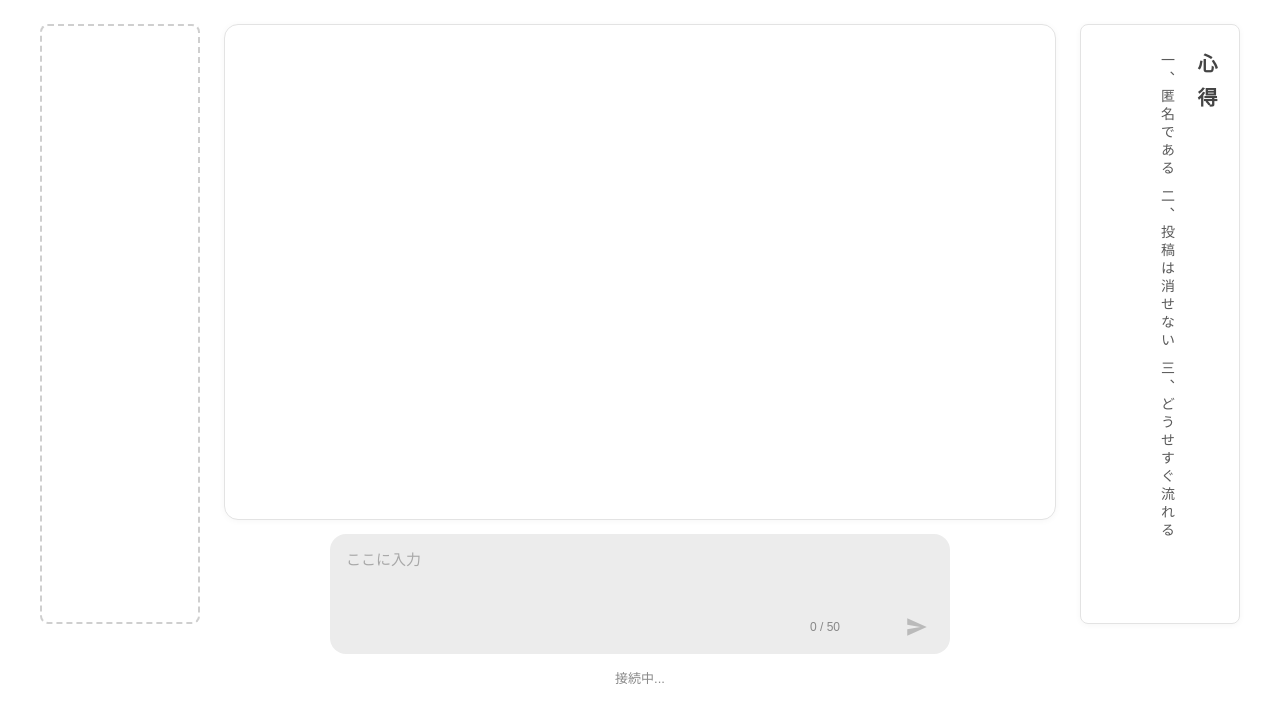
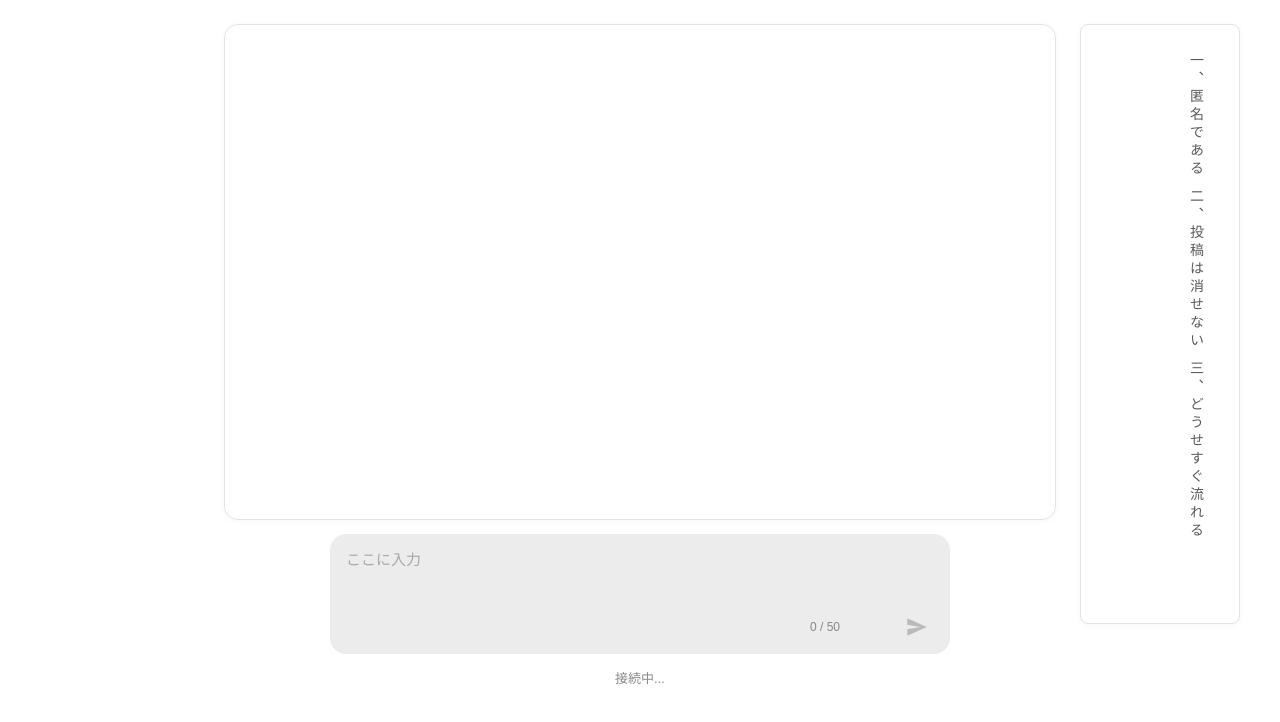
Before and after one commit to 11Kawauso/Chaos-bbs, a plain HTML site: page index.html in a window 1280 px wide. Drawn offline with Linux system fonts and the light colour scheme; no server answers.

Commit message:
軽く修正

```diff
--- a/index.html
+++ b/index.html
@@ -46,7 +46,7 @@
 
   <!-- 右: 心得(道場の掛け軸風・約束が破られるたびに増える) -->
   <aside class="precepts" aria-label="心得">
-    <h2 class="precepts-title">心得</h2>
+    <h2 class="precepts-title"></h2>
     <ol id="preceptsList" class="precepts-list"></ol>
   </aside>
 
--- a/style.css
+++ b/style.css
@@ -34,8 +34,8 @@ body {
 .ad-slot {
   flex: 0 0 160px;
   height: 600px;
-  border: 2px dashed #cfcfcf;
-  border-radius: 8px;
+  /* border: 2px dashed #cfcfcf;
+  border-radius: 8px; */
   display: flex;
   flex-direction: column;
   align-items: center;
```
